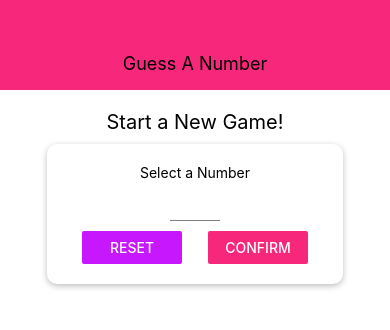
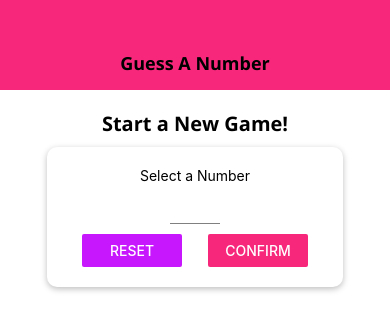
Before and after one commit to knightmac19/NumberGuess, a React Native app: screen / in a window 390 px wide. Shown: the top 330 px of the page. Built offline with nearby package versions, Linux system fonts and the light colour scheme.

Commit message:
adding custom fonts

```diff
--- a/App.js
+++ b/App.js
@@ -1,13 +1,35 @@
 import React, { useState } from 'react';
 import { StyleSheet, View } from 'react-native';
+import * as Font from 'expo-font';
+import { AppLoading } from 'expo';
+
+
 import Header from './components/Header';
 import StartGameScreen from './screens/StartGameScreen';
 import GameScreen from './screens/GameScreen';
 import GameOverScreen from './screens/GameOverScreen';
 
+const fetchFonts = () => {
+  return Font.loadAsync({
+    'open-sans': require('./assets/fonts/OpenSans-Regular.ttf'),
+    'open-sans-bold': require('./assets/fonts/OpenSans-Bold.ttf'),
+  });
+};
+
 export default function App() {
   const [userNumber, setUserNumber] = useState();
   const [guessRounds, setGuessRounds] = useState(0);
+  const [dataLoaded, setDataLoaded] = useState(false);
+
+  if (!dataLoaded) {
+    return (
+      <AppLoading
+        startAsync={fetchFonts}
+        onFinish={() => setDataLoaded(true)}
+        onError={() => console.log(err)}
+      />
+    );
+  };
 
   const configureNewGameHandler = () => {
     setGuessRounds(0);
--- a/components/Header.js
+++ b/components/Header.js
@@ -22,7 +22,8 @@
 
   headerTitle: {
     color: 'black',
-    fontSize: 18
+    fontSize: 18,
+    fontFamily: 'open-sans-bold'
   },
 
 });
--- a/package.json
+++ b/package.json
@@ -13,7 +13,8 @@
     "react": "~16.11.0",
     "react-dom": "~16.11.0",
     "react-native": "https://github.com/expo/react-native/archive/sdk-38.0.2.tar.gz",
-    "react-native-web": "~0.11.7"
+    "react-native-web": "~0.11.7",
+    "expo-font": "~8.2.1"
   },
   "devDependencies": {
     "@babel/core": "^7.8.6",
--- a/screens/StartGameScreen.js
+++ b/screens/StartGameScreen.js
@@ -115,6 +115,7 @@
   title: {
     fontSize: 20,
     marginVertical: 10,
+    fontFamily:'open-sans-bold',
   },
 
   inputContainer: {
```
Also changed, not shown: assets/fonts/OpenSans-Bold.ttf (added), assets/fonts/OpenSans-Regular.ttf (added).
